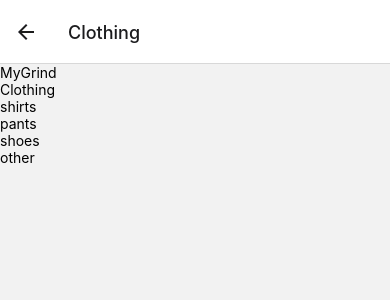
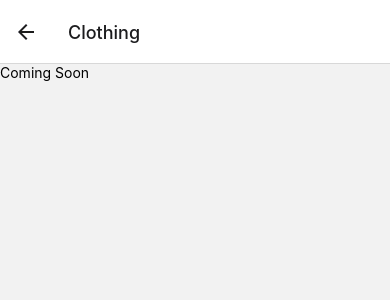
Before and after one commit to Sianah/WorkoutJournal, a React Native app: screen /Clothing in a window 390 px wide. Shown: the top 300 px of the page. Built offline with nearby package versions, Linux system fonts and the light colour scheme.

Commit message:
added background pic

```diff
--- a/screens/Calendar.js
+++ b/screens/Calendar.js
@@ -25,6 +25,7 @@ const CalendarScreen = ({ navigation }) => {
     };
 
     return (
+
         <View style={styles.container}>
             <Calendar
                 onDayPress={(day) => handleDayPress(day)}
--- a/screens/Clothing.js
+++ b/screens/Clothing.js
@@ -5,12 +5,13 @@ import ClothingBox from '../components/ClothingBox';
 const ClothingScreen = () => {
     return (
         <View>
-            <Text>MyGrind</Text>
-            <Text>Clothing</Text>
+            <Text>Coming Soon</Text>
+            {/*<Text>Clothing</Text>
             <ClothingBox itemType="shirts" />
             <ClothingBox itemType="pants" />
             <ClothingBox itemType="shoes" />
-            <ClothingBox itemType="other" />
+    <ClothingBox itemType="other" />*/}
+
         </View>
     );
 }
--- a/screens/Equipment.js
+++ b/screens/Equipment.js
@@ -4,7 +4,7 @@ import { View, Text } from 'react-native';
 const Equipment = () => {
     return (
         <View>
-            <Text>Equipment Screen</Text>
+            <Text>Coming Soon</Text>
         </View>
     );
 }
--- a/screens/Home.js
+++ b/screens/Home.js
@@ -1,5 +1,5 @@
 import React, { useContext } from 'react';
-import { View, Text, Button, StyleSheet, TouchableOpacity, FlatList } from 'react-native';
+import { ImageBackground, View, Text, Button, StyleSheet, TouchableOpacity, FlatList } from 'react-native';
 import { JournalContext } from '../JournalContext';
 
 const Home = ({ navigation }) => {
@@ -14,6 +14,7 @@ const Home = ({ navigation }) => {
 );
 
   return (
+    <ImageBackground source={require('./smoke.jpg')} style={styles.backgroundImage}>
     <View style={styles.container}>
       <View style={styles.buttonContainer}>
         <Button title="Calendar" onPress={() => navigation.navigate('Calendar')} />
@@ -32,6 +33,7 @@ const Home = ({ navigation }) => {
         contentContainerStyle={styles.journalList}
       />
     </View>
+    </ImageBackground>
   );
 }
 
@@ -83,6 +85,11 @@ const styles = StyleSheet.create({
       journalText: {
         fontSize: 16,
       },
+      backgroundImage: {
+        flex: 1,
+        resizeMode: "cover", // cover or contain depending on how you want to display the image
+        justifyContent: "center"
+      },
     });
 
 export default Home;
--- a/screens/WorkoutJournal.js
+++ b/screens/WorkoutJournal.js
@@ -14,6 +14,7 @@ const WorkoutJournal = ({ navigation }) => {
   };
 
   return (
+
     <View style={styles.container}>
       <View style={styles.contentCentered}>
         <Text style={styles.subtitle}>Workout Journal</Text>
@@ -36,6 +37,7 @@ const WorkoutJournal = ({ navigation }) => {
         <Button title="Done" onPress={handleDone} />
       </View>
     </View>
+
   );
 }
 
```
Also changed, not shown: screens/smoke.jpg (added).
